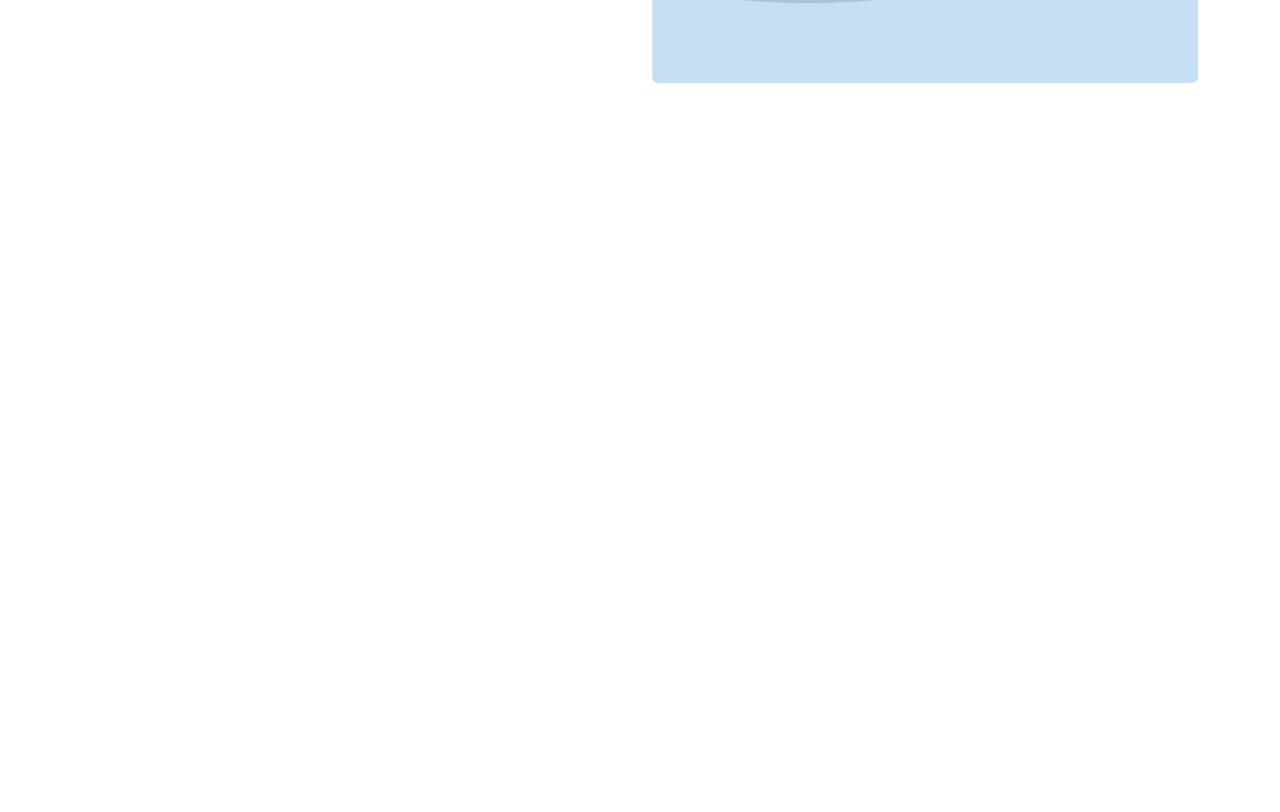
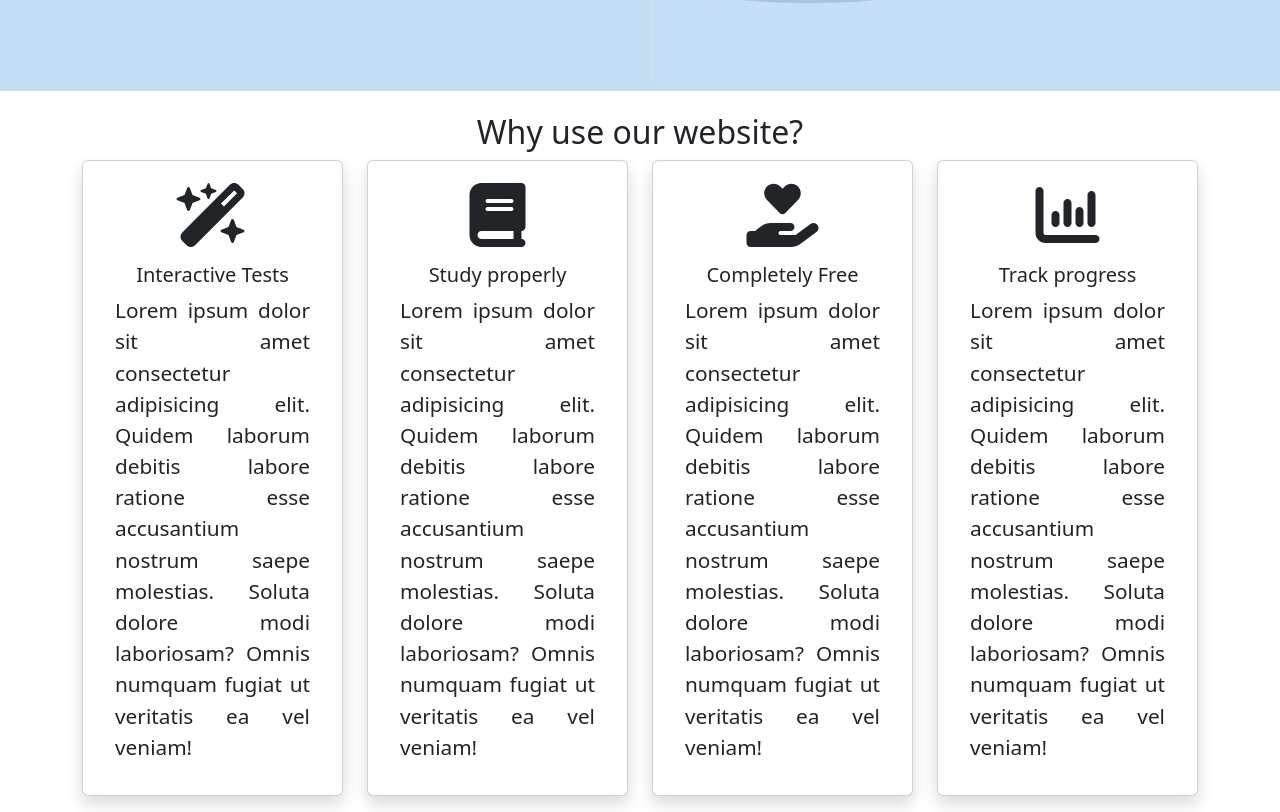
Before and after one commit to KarlLuther/history-test-2.0, a React (Create React App) app in the folder front-end/my-app/: page / in a window 1280 px wide. Shown: the part 539-1351 px from the top of the page. Before the commit the page ends 800 px from the top, so only its background shows below. Built offline with nearby package versions, Linux system fonts and the light colour scheme.

Commit message:
create initial layout of the section and found appropriate icons

```diff
--- a/front-end/my-app/package.json
+++ b/front-end/my-app/package.json
@@ -5,6 +5,11 @@
   "dependencies": {
     "@emotion/react": "^11.11.1",
     "@emotion/styled": "^11.11.0",
+    "@fortawesome/fontawesome-free": "^6.4.2",
+    "@fortawesome/fontawesome-svg-core": "^6.4.2",
+    "@fortawesome/free-regular-svg-icons": "^6.4.2",
+    "@fortawesome/free-solid-svg-icons": "^6.4.2",
+    "@fortawesome/react-fontawesome": "^0.2.0",
     "@testing-library/jest-dom": "^5.17.0",
     "@testing-library/react": "^13.4.0",
     "@testing-library/user-event": "^13.5.0",
--- a/front-end/my-app/src/components/Home.tsx
+++ b/front-end/my-app/src/components/Home.tsx
@@ -1,9 +1,11 @@
 import Hero from "../sub-components/HeroSection";
+import Features from "../sub-components/FeatureSection";
 
 const Home = () => {
   return (
     <div className="home">
       <Hero />
+      <Features />
     </div>
   );
 };
--- /dev/null
+++ b/front-end/my-app/src/componentsStyling/FeaturesStyling.css
@@ -0,0 +1,23 @@
+#fc-container {
+  width: 90%;
+}
+
+[id^="fc"] {
+  padding: 1.4em 1rem 1rem 1rem;
+  text-align: justify;
+  background: linear-gradient(0deg, #397ef6 10px transparent 10px);
+
+}
+
+/* [id^="fc"] h5 {
+} */
+
+[id^="fc"] p {
+  font-size: 1.3rem;
+}
+
+@media only screen and (min-width: 576px) {
+  #fc-container {
+    width: 95%;
+  }
+}
--- a/front-end/my-app/src/componentsStyling/HeroStyling.css
+++ b/front-end/my-app/src/componentsStyling/HeroStyling.css
@@ -1,9 +1,12 @@
 .hero-section {
   padding-top: 20px;
+  background-color: #c4dff4;
+  color: #074444;
 }
 
 #image {
   margin-bottom: 0;
+  box-shadow: 0 0 8px 8px white inset;
 }
 
 #cta-hero-btn {
--- a/front-end/my-app/src/index.tsx
+++ b/front-end/my-app/src/index.tsx
@@ -3,6 +3,7 @@
 import App from "./App";
 import "bootstrap/dist/css/bootstrap.min.css";
 import "../node_modules/bootstrap/dist/js/bootstrap.min.js";
+import "@fortawesome/fontawesome-free/css/all.min.css";
 
 const root = ReactDOM.createRoot(
   document.getElementById("root") as HTMLElement
--- /dev/null
+++ b/front-end/my-app/src/sub-components/FeatureCard.tsx
@@ -0,0 +1,29 @@
+import React from "react";
+import { FontAwesomeIcon } from "@fortawesome/react-fontawesome";
+import { IconProp } from "@fortawesome/fontawesome-svg-core";
+
+interface FeatureProps {
+  id: string;
+  iconTitle: IconProp;
+  header: string;
+  text: string;
+}
+
+const FeatureCard: React.FC<FeatureProps> = ({
+  id,
+  iconTitle,
+  header,
+  text,
+}) => {
+  return (
+    <div className="card shadow" id={id}>
+      <FontAwesomeIcon icon={iconTitle} size={"4x"} />
+      <div className="card-body">
+        <h5 className="card-title text-center">{header}</h5>
+        <p className="card-text">{text}</p>
+      </div>
+    </div>
+  );
+};
+
+export default FeatureCard;
--- a/front-end/my-app/src/sub-components/FeatureSection.tsx
+++ b/front-end/my-app/src/sub-components/FeatureSection.tsx
@@ -1,7 +1,57 @@
+import "../componentsStyling/FeaturesStyling.css";
+import FeatureCard from "./FeatureCard";
+import { FeatureCardData } from "../types";
+import { faWandMagicSparkles } from "@fortawesome/free-solid-svg-icons";
+import { faBook } from "@fortawesome/free-solid-svg-icons";
+import { faHandHoldingHeart } from "@fortawesome/free-solid-svg-icons";
+import { faChartColumn } from "@fortawesome/free-solid-svg-icons";
+
+const featuresData: FeatureCardData[] = [
+  {
+    id: "fc1",
+    iconTitle: faWandMagicSparkles,
+    header: "Interactive Tests",
+    text: "Lorem ipsum dolor sit amet consectetur adipisicing elit. Quidem laborum debitis labore ratione esse accusantium nostrum saepe molestias. Soluta dolore modi laboriosam? Omnis numquam fugiat ut veritatis ea vel veniam!",
+  },
+  {
+    id: "fc2",
+    iconTitle: faBook,
+    header: "Study properly",
+    text: "Lorem ipsum dolor sit amet consectetur adipisicing elit. Quidem laborum debitis labore ratione esse accusantium nostrum saepe molestias. Soluta dolore modi laboriosam? Omnis numquam fugiat ut veritatis ea vel veniam!",
+  },
+  {
+    id: "fc3",
+    iconTitle: faHandHoldingHeart,
+    header: "Completely Free",
+    text: "Lorem ipsum dolor sit amet consectetur adipisicing elit. Quidem laborum debitis labore ratione esse accusantium nostrum saepe molestias. Soluta dolore modi laboriosam? Omnis numquam fugiat ut veritatis ea vel veniam!",
+  },
+  {
+    id: "fc4",
+    iconTitle: faChartColumn,
+    header: "Track progress",
+    text: "Lorem ipsum dolor sit amet consectetur adipisicing elit. Quidem laborum debitis labore ratione esse accusantium nostrum saepe molestias. Soluta dolore modi laboriosam? Omnis numquam fugiat ut veritatis ea vel veniam!",
+  },
+];
+
 const Features = () => {
   return (
-    <section>
-      <div>Xyi</div>
+    <section className="feature-section">
+      <div className="container " id="fc-container">
+        <h2 className="h2 text-center">Why use our website?</h2>
+        <div className="row">
+          {featuresData.map((data, index) => (
+            <div className="col-sm-12 col-md-6 col-xl-3">
+              <FeatureCard
+                key={index + 1}
+                id={data.id}
+                iconTitle={data.iconTitle}
+                header={data.header}
+                text={data.text}
+              />
+            </div>
+          ))}
+        </div>
+      </div>
     </section>
   );
 };
--- a/front-end/my-app/src/sub-components/HeroSection.tsx
+++ b/front-end/my-app/src/sub-components/HeroSection.tsx
@@ -18,7 +18,7 @@
           <div className="col-6 " id="hero-text-container">
             <div id="hero-text" style={{ height: "100%" }}>
               <h1 className="h1">
-                Prepare for the History Section of your life in the UK test
+                Prepare for the History Section of your life in the UK test!
               </h1>
               <p className="h5">
                 And learn UK's history in a proper way by practicing your
```
Also changed, not shown: front-end/my-app/src/types.ts (+9 -0 lines), 1 other file (tests, documents, lock files or other folders).
